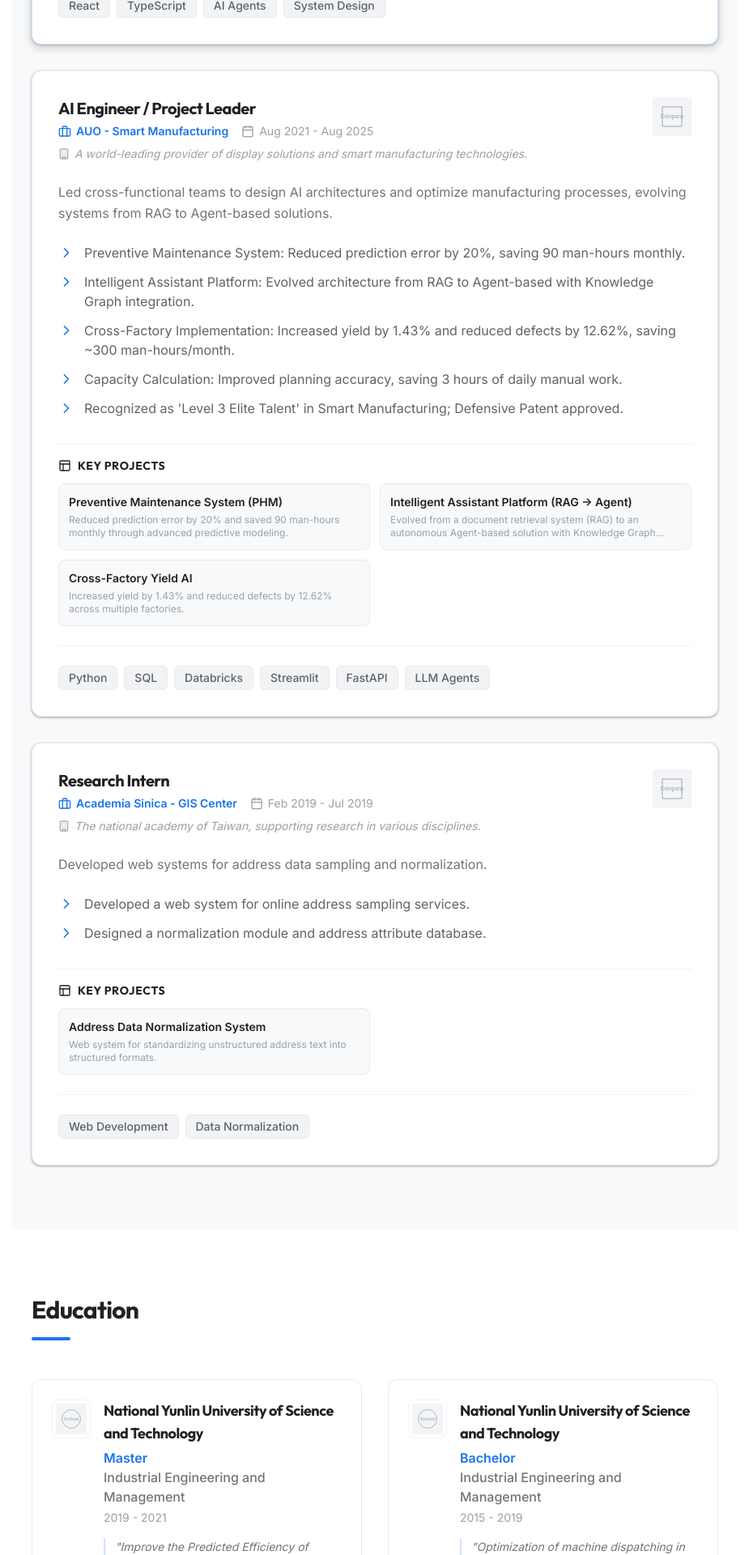
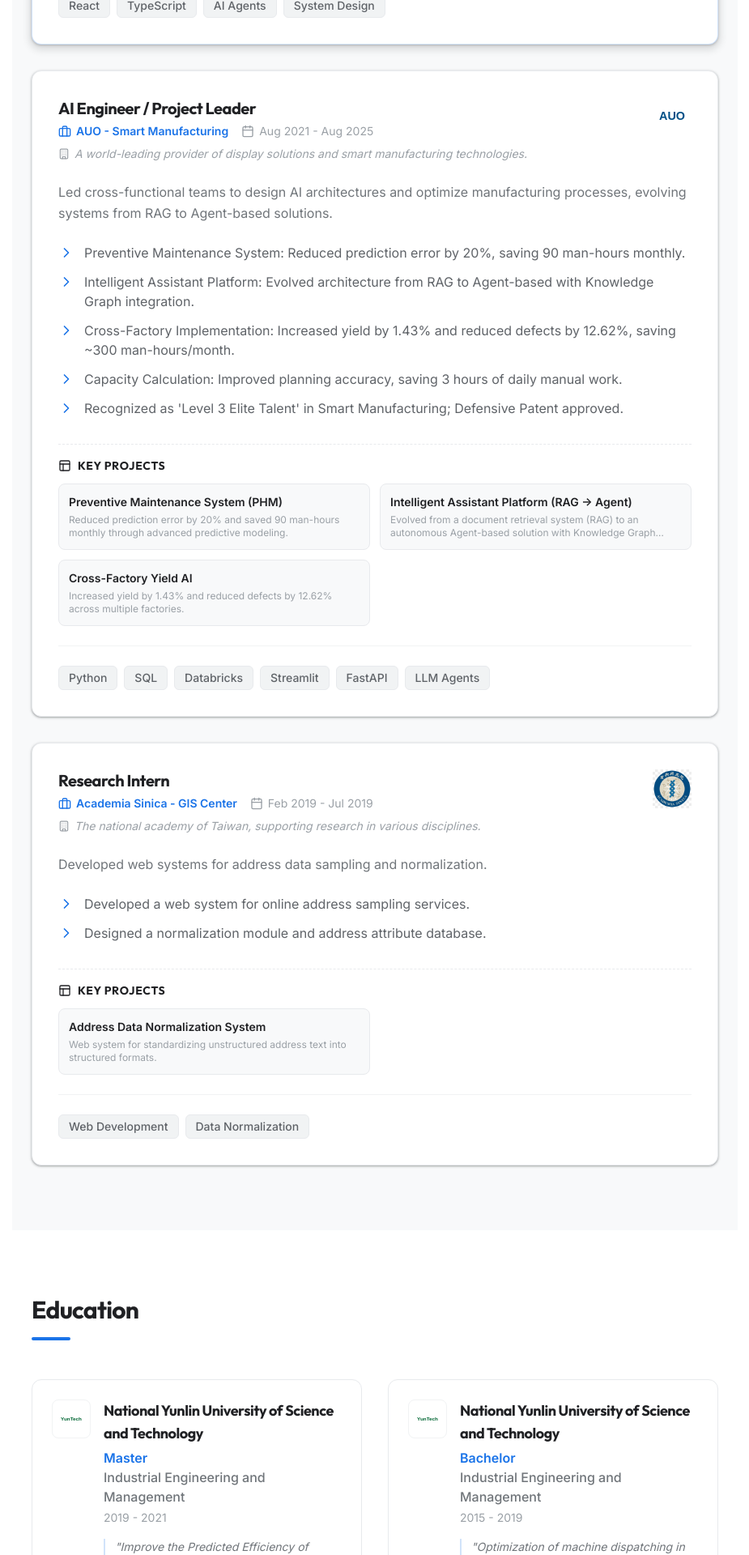
Before and after one commit to bruce-lcz/bruce-lcz.github.io, a React (Vite) app: page /#/ in a window 1280 px wide. Shown: the part 1380-3300 px from the top of the page at 81% size, without its empty margins (177-1102 px from the left). Built offline with nearby package versions, Linux system fonts and the light colour scheme.

Commit message:
feat(config): update logo paths in configuration

```diff
--- a/src/data/config.en.ts
+++ b/src/data/config.en.ts
@@ -22,7 +22,7 @@ export const configEn: Config = {
             companyMeta: {
                 description: "Innovative tech startup focusing on next-gen AI solutions.",
                 industry: "Technology / AI",
-                logo: "/logos/company-placeholder.svg"
+                logo: "/logos/stealth.svg"
             },
             role: "Building the Future",
             period: "4 months ago - Present",
@@ -43,7 +43,7 @@ export const configEn: Config = {
                 description: "A world-leading provider of display solutions and smart manufacturing technologies.",
                 industry: "Manufacturing / Display Technology",
                 url: "https://www.auo.com",
-                logo: "/logos/company-placeholder.svg"
+                logo: "/logos/auo.svg"
             },
             role: "AI Engineer / Project Leader",
             period: "Aug 2021 - Aug 2025",
@@ -65,7 +65,7 @@ export const configEn: Config = {
             companyMeta: {
                 description: "The national academy of Taiwan, supporting research in various disciplines.",
                 industry: "Research",
-                logo: "/logos/company-placeholder.svg"
+                logo: "/logos/sinica.png"
             },
             role: "Research Intern",
             period: "Feb 2019 - Jul 2019",
@@ -209,7 +209,7 @@ Developed a system to parse and normalize messy address data from various source
             field: "Industrial Engineering and Management",
             period: "2019 - 2021",
             thesis: "Improve the Predicted Efficiency of Crowd Flow in Large Areas Based on R-tree and SPACE-MDL-LSTM",
-            logo: "/logos/school-placeholder.svg"
+            logo: "/logos/yuntech.svg"
         },
         {
             school: "National Yunlin University of Science and Technology",
@@ -217,7 +217,7 @@ Developed a system to parse and normalize messy address data from various source
             field: "Industrial Engineering and Management",
             period: "2015 - 2019",
             thesis: "Optimization of machine dispatching in flexible production processes",
-            logo: "/logos/school-placeholder.svg"
+            logo: "/logos/yuntech.svg"
         }
     ],
     awards: [
--- a/src/data/config.zh.ts
+++ b/src/data/config.zh.ts
@@ -22,7 +22,7 @@ export const configZh: Config = {
             companyMeta: {
                 description: "專注於下一代 AI 解決方案的創新科技新創。",
                 industry: "科技 / AI",
-                logo: "/logos/company-placeholder.svg"
+                logo: "/logos/stealth.svg"
             },
             role: "Building the Future",
             period: "4 個月前 - 現在",
@@ -43,7 +43,7 @@ export const configZh: Config = {
                 description: "全球領先的顯示解決方案與智慧製造技術供應商。",
                 industry: "製造 / 顯示技術",
                 url: "https://www.auo.com",
-                logo: "/logos/company-placeholder.svg"
+                logo: "/logos/auo.svg"
             },
             role: "AI 工程師 / 專案負責人",
             period: "2021年8月 - 2025年8月",
@@ -65,7 +65,7 @@ export const configZh: Config = {
             companyMeta: {
                 description: "台灣最高學術研究機構。",
                 industry: "學術研究",
-                logo: "/logos/company-placeholder.svg"
+                logo: "/logos/sinica.png"
             },
             role: "研究實習生",
             period: "2019年2月 - 2019年7月",
@@ -209,7 +209,7 @@ export const configZh: Config = {
             field: "工業工程與管理",
             period: "2019 - 2021",
             thesis: "基於 R-tree 與 SPACE-MDL-LSTM 之大區域人流預測效率優化",
-            logo: "/logos/school-placeholder.svg"
+            logo: "/logos/yuntech.svg"
         },
         {
             school: "國立雲林科技大學",
@@ -217,7 +217,7 @@ export const configZh: Config = {
             field: "工業工程與管理",
             period: "2015 - 2019",
             thesis: "彈性生產流程之機台派工最佳化",
-            logo: "/logos/school-placeholder.svg"
+            logo: "/logos/yuntech.svg"
         }
     ],
     awards: [
```
